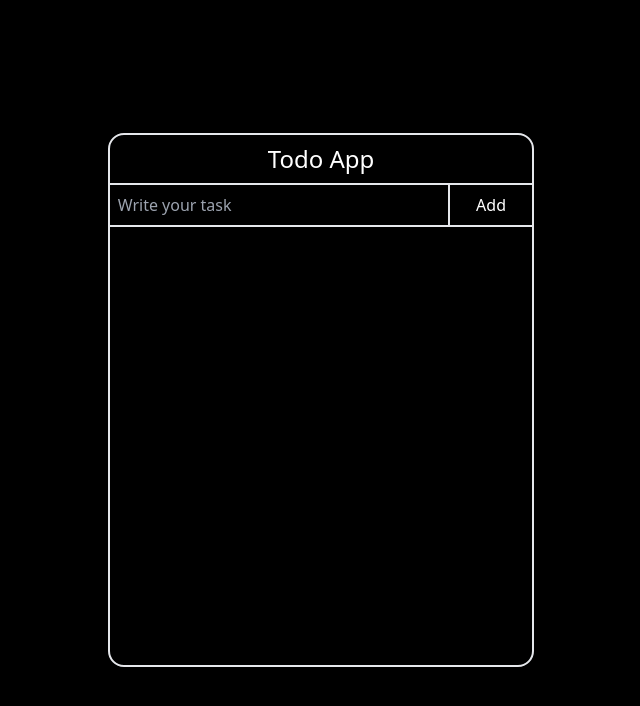
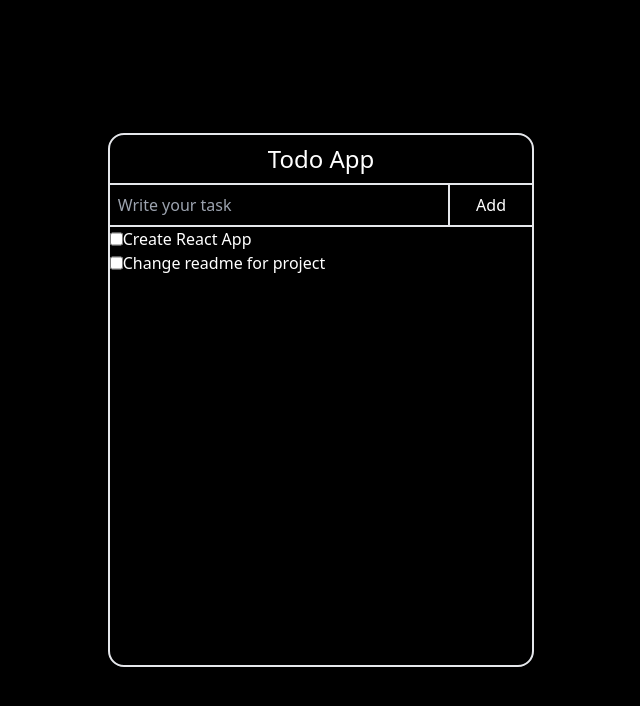
Before and after one commit to sniperdev/todolist-typescipt, a React (Vite) app: page / in a window 1280 px wide. Shown: the top 706 px of the page, without its empty margins (319-959 px from the left). Built offline with nearby package versions, Linux system fonts and the light colour scheme.

Commit message:
<feat> now we can check done todo

```diff
--- a/src/App.tsx
+++ b/src/App.tsx
@@ -1,6 +1,7 @@
 import Heading from "./components/Heading";
 import InputTodo from "./components/InputTodo";
 import { TodoProvider } from "./context/TodoContext";
+import TodoList from "./components/TodoList";
 
 function App() {
   return (
@@ -9,6 +10,7 @@ function App() {
         <TodoProvider>
           <Heading title={"Todo App"} />
           <InputTodo />
+          <TodoList />
         </TodoProvider>
       </section>
     </div>
--- /dev/null
+++ b/src/components/SingleTodo.tsx
@@ -0,0 +1,29 @@
+import React, { useContext } from "react";
+import { TodoContext } from "../context/TodoContext";
+import { Todo } from "../module";
+interface Props {
+  id: number;
+  title: string;
+  completed: boolean;
+}
+
+const SingleTodo = ({ id, title, completed }: Props) => {
+  const { todos, setTodos } = useContext(TodoContext);
+  const setChecked = () => {
+    setTodos(
+      todos.map((element): Todo => {
+        return element.id === id
+          ? { ...element, completed: !element.completed }
+          : element;
+      })
+    );
+  };
+  return (
+    <div className="flex">
+      <input type="checkbox" checked={completed} onChange={setChecked} />
+      <h1>{title}</h1>
+    </div>
+  );
+};
+
+export default SingleTodo;
--- /dev/null
+++ b/src/components/TodoList.tsx
@@ -0,0 +1,21 @@
+import React, { useContext } from "react";
+import { TodoContext } from "../context/TodoContext";
+import SingleTodo from "./SingleTodo";
+
+const TodoList = () => {
+  const context = useContext(TodoContext);
+  return (
+    <section>
+      {context?.todos.map((todo) => (
+        <SingleTodo
+          key={todo.id}
+          title={todo.title}
+          completed={todo.completed}
+          id={todo.id}
+        />
+      ))}
+    </section>
+  );
+};
+
+export default TodoList;
--- a/src/context/TodoContext.tsx
+++ b/src/context/TodoContext.tsx
@@ -5,7 +5,10 @@ interface TodoContext {
   setTodos: React.Dispatch<React.SetStateAction<Todo[]>>;
 }
 
-export const TodoContext = createContext<TodoContext | null>(null);
+export const TodoContext = createContext<TodoContext>({
+  todos: [],
+  setTodos: () => {},
+});
 
 interface Children {
   children: JSX.Element[];
```
